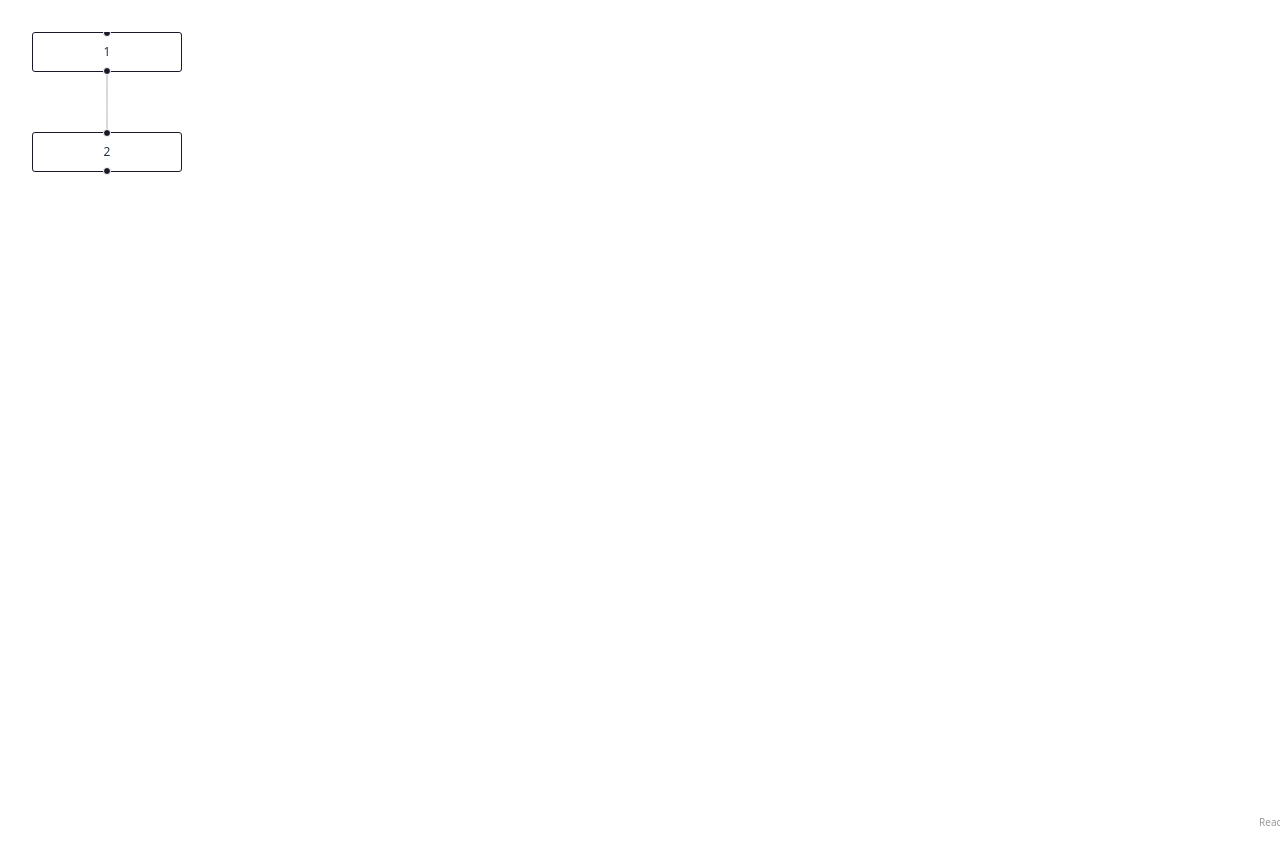
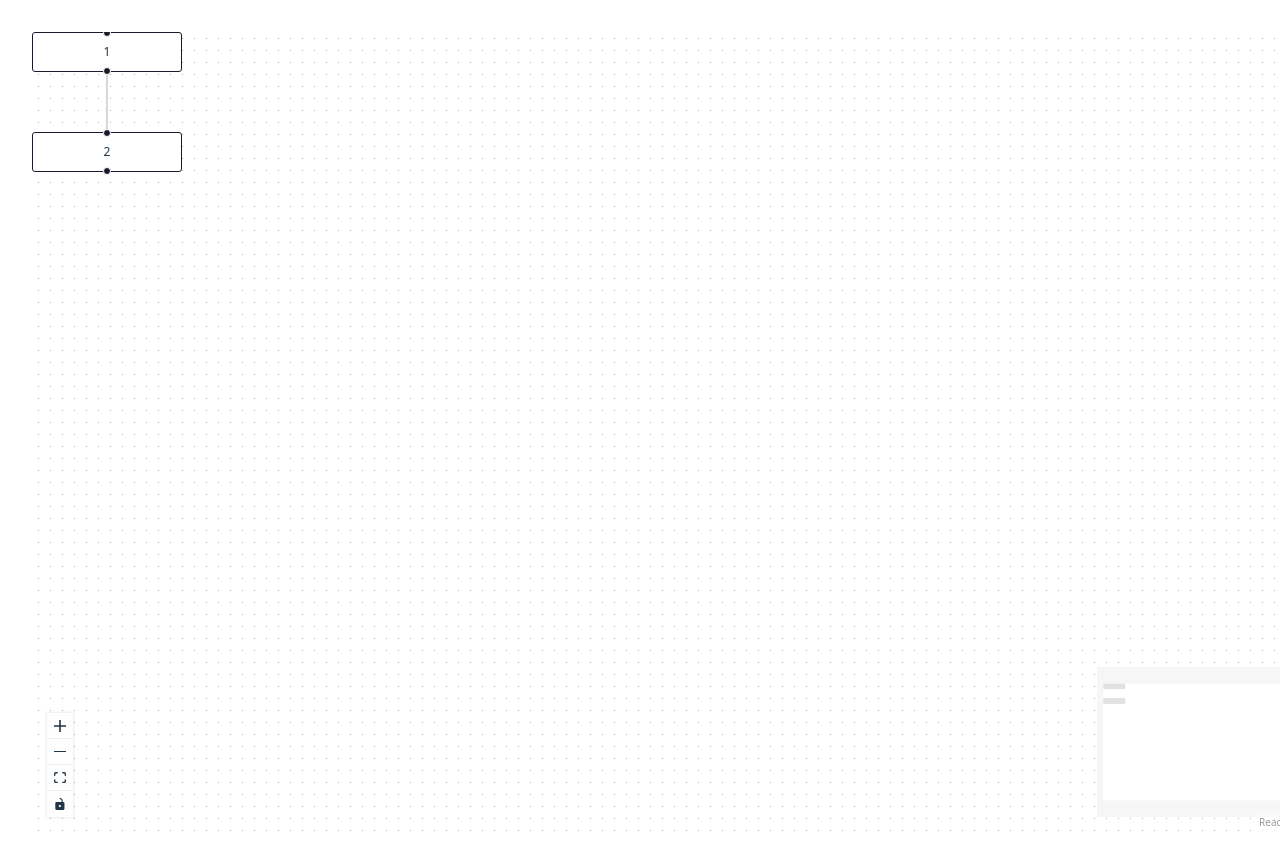
Before and after one commit to JeronimoAlbustoBC/map-bdc, a React (Vite) app in the folder Frontend/: page / in a window 1280 px wide. Shown: the top 864 px of the page. Built offline with nearby package versions, Linux system fonts and the light colour scheme.

Commit message:
se modifico app.jsx

```diff
--- a/Frontend/src/App.jsx
+++ b/Frontend/src/App.jsx
@@ -2,6 +2,9 @@ import "./App.css";
 import React, { useCallback } from 'react';
 import {
   ReactFlow,
+  MiniMap,
+  Controls,
+  Background,
   useNodesState,
   useEdgesState,
   addEdge,
@@ -32,7 +35,11 @@ export default function App() {
         onNodesChange={onNodesChange}
         onEdgesChange={onEdgesChange}
         onConnect={onConnect}
-      />
+      >
+        <Controls />
+        <MiniMap />
+        <Background variant="dots" gap={12} size={1} />
+      </ReactFlow>
     </div>
   );
 }
```
